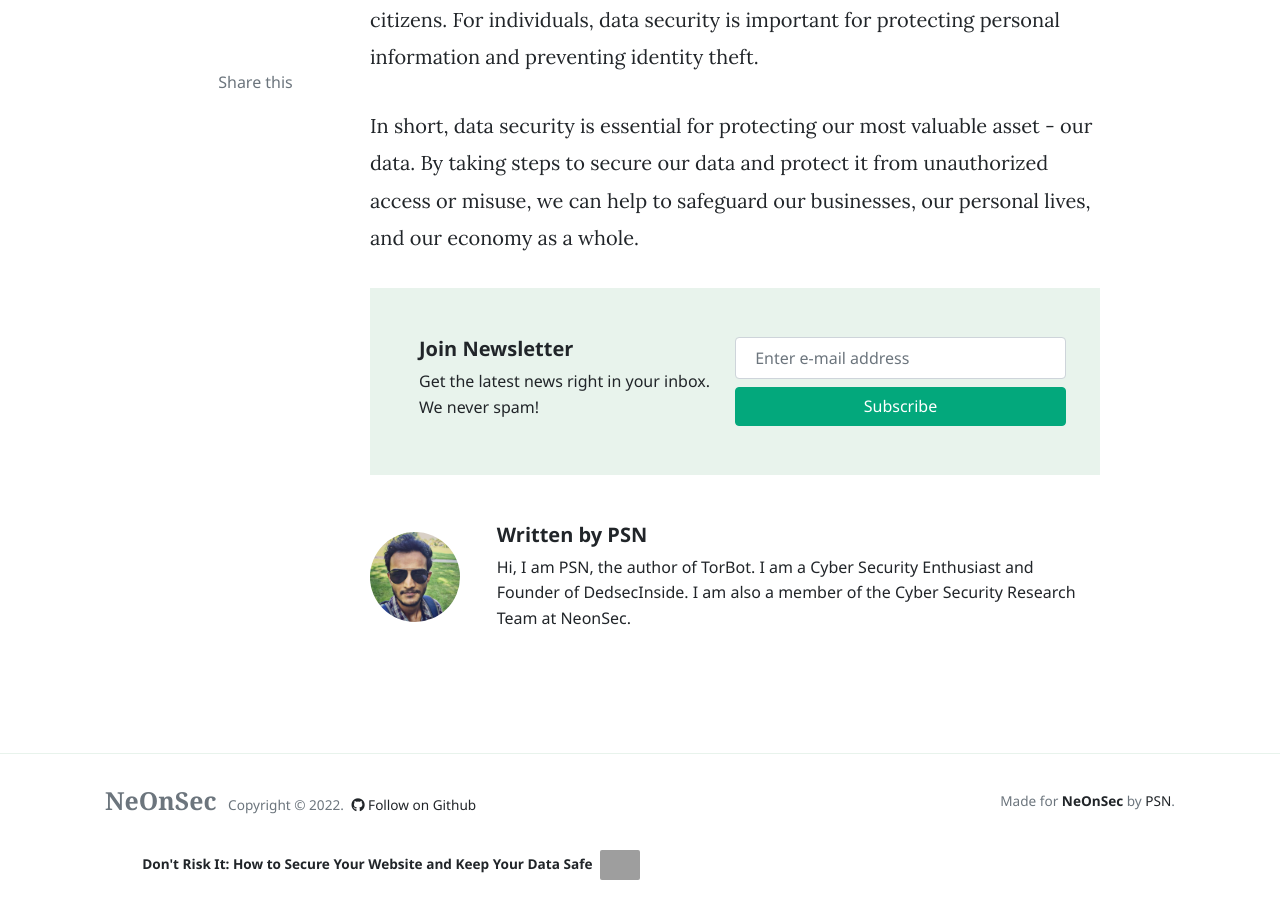
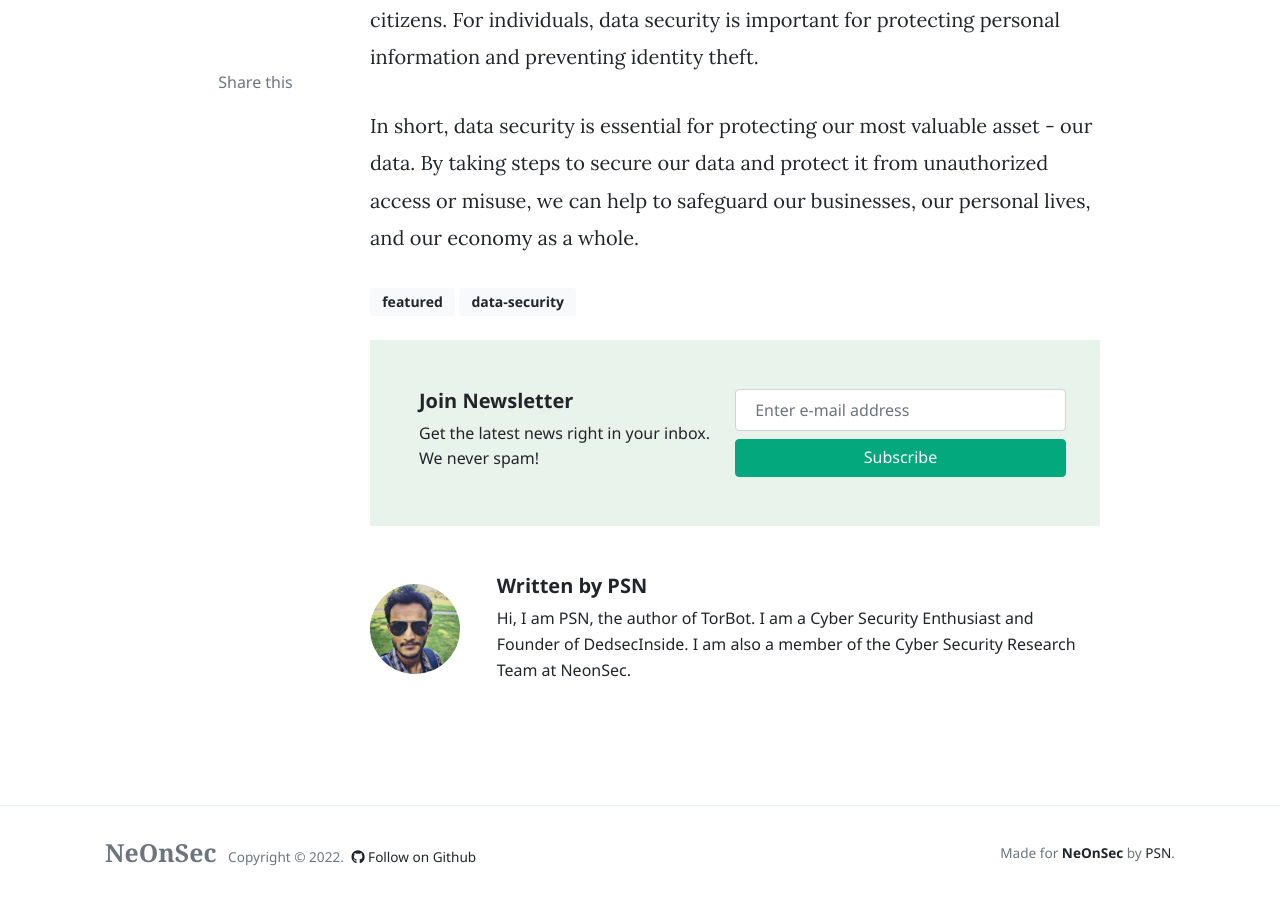
Before and after one commit to NeonSecOfficial/blog, a Jekyll site: the page built from _posts/2022-12-20-Best-Practices-for-Protecting-Sensitive-Data.md, in a window 1280 px wide and 900 px high, scrolled down 2653 px. Built offline with Jekyll 4.4.1, drawn with Linux system fonts in a browser that asks for light colours; nearby versions of some CDN libraries; comment, search, counter and statistics services are not loaded; grey boxes are pictures that could not be loaded.

Commit message:
Featured

```diff
--- a/_posts/2022-12-20-Best-Practices-for-Protecting-Sensitive-Data.md
+++ b/_posts/2022-12-20-Best-Practices-for-Protecting-Sensitive-Data.md
@@ -4,6 +4,7 @@ title:  "Best Practices for Protecting Sensitive Data"
 author: psn
 categories: [ Data Security, Data Protection ]
 image: assets/images/panda.png
+tags: [featured, data-security]
 ---
 
 In today's digital age, it is more important than ever to ensure the security and confidentiality of sensitive data. Whether you are a small business owner, a government agency, or an individual, it is essential to take steps to protect your sensitive information from unauthorized access, use, or disclosure.
```
